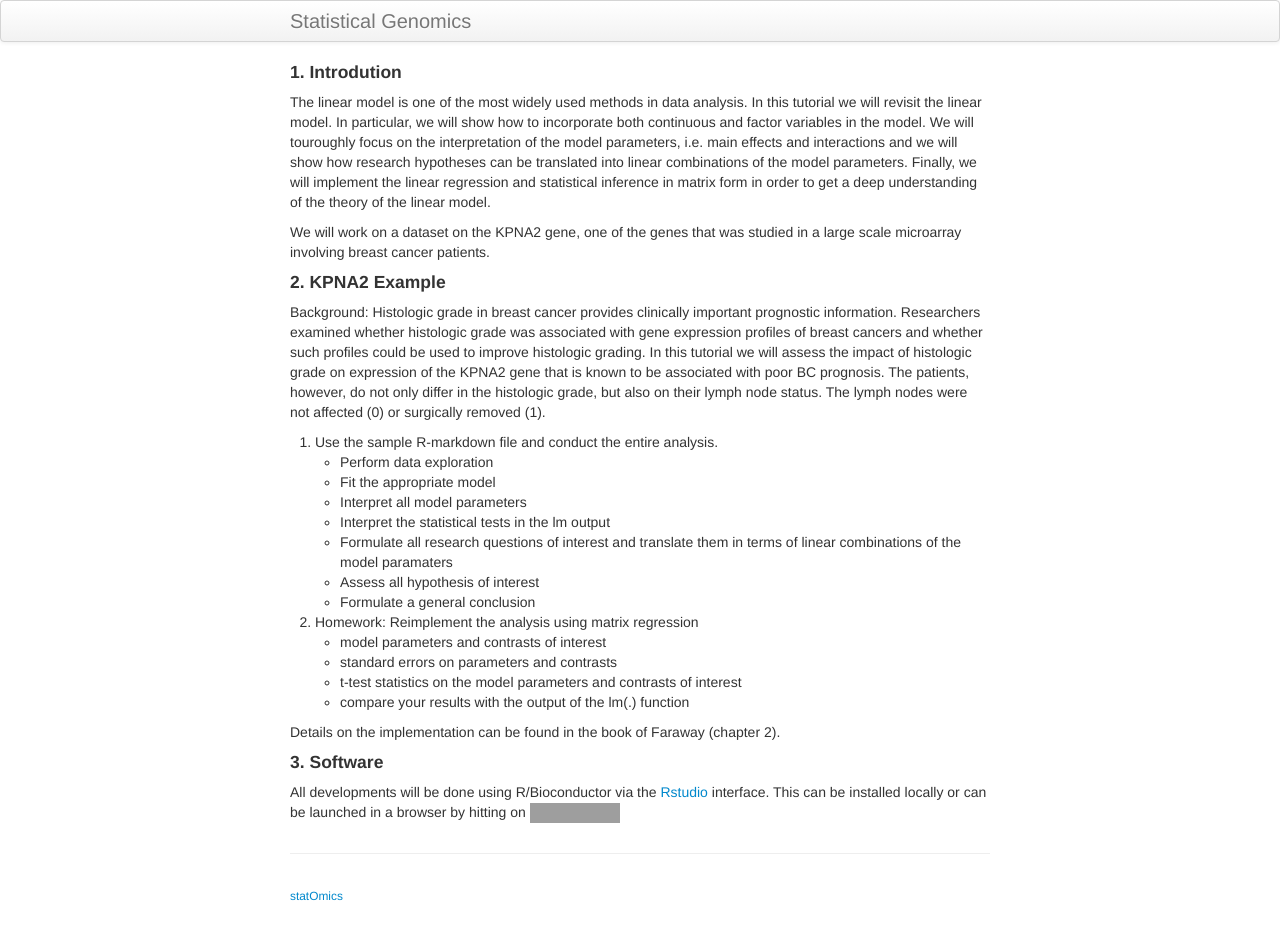
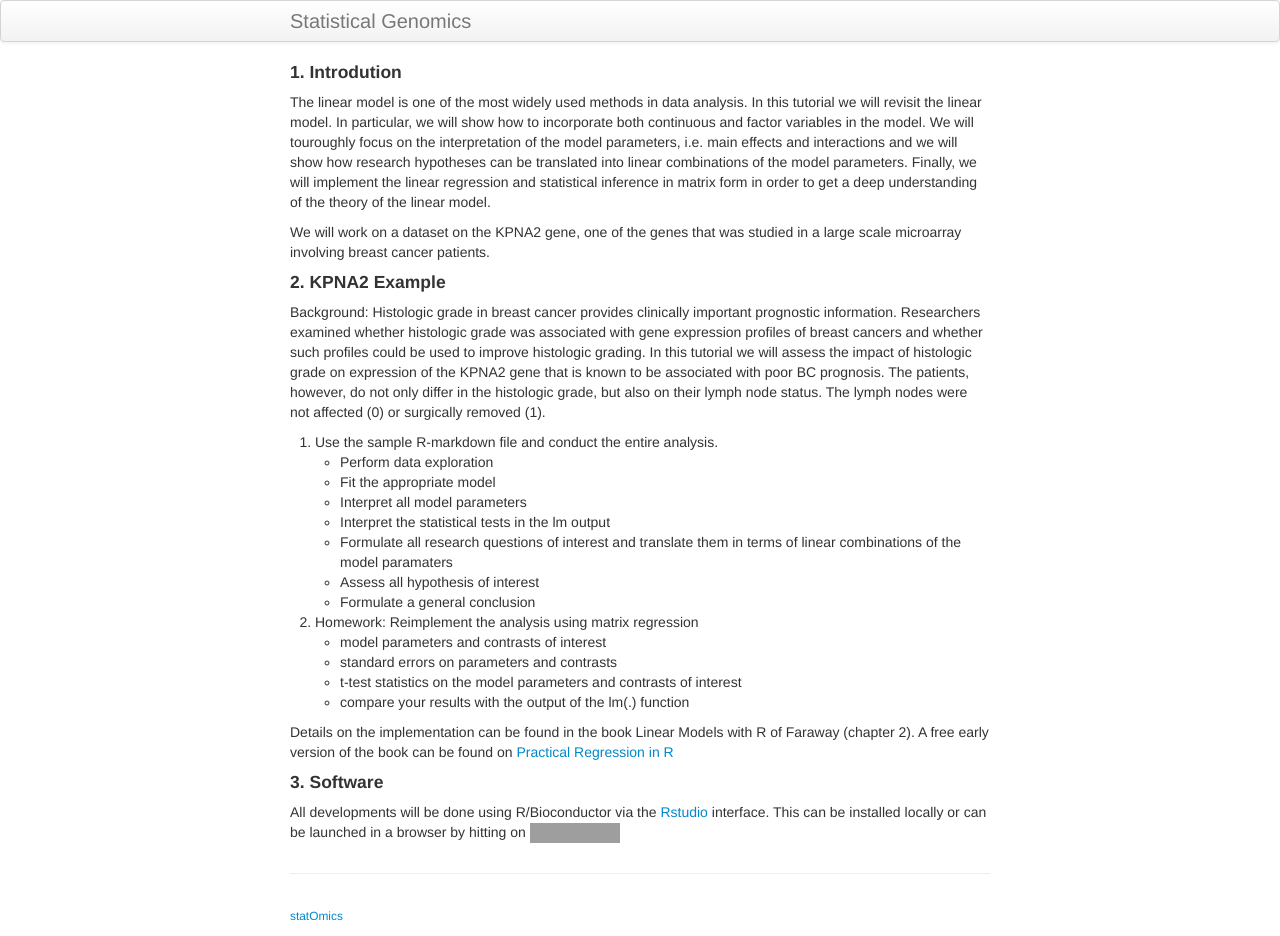
Before and after one commit to statOmics/statisticalGenomicsCourse2018, a Jekyll site: the page built from pages/lmTutorial.md, in a window 1280 px wide. Built offline with Jekyll 4.4.1, drawn with Linux system fonts in a browser that asks for light colours; grey boxes are pictures that could not be loaded.

```diff
--- a/pages/lmTutorial.md
+++ b/pages/lmTutorial.md
@@ -30,7 +30,7 @@
  - compare your results with the output of the lm(.) function
 
 
-Details on the implementation can be found in the book of Faraway (chapter 2).
+Details on the implementation can be found in the book Linear Models with R of Faraway (chapter 2). A free early version of the book can be found on [Practical Regression in R](http://www.maths.bath.ac.uk/~jjf23/book/)
 
 #### 3. Software
 All developments will be done using R/Bioconductor via the [Rstudio](https://www.rstudio.com) interface. This can be installed locally or can be launched in a browser by hitting on
```
Also changed, not shown: 1 other file.
